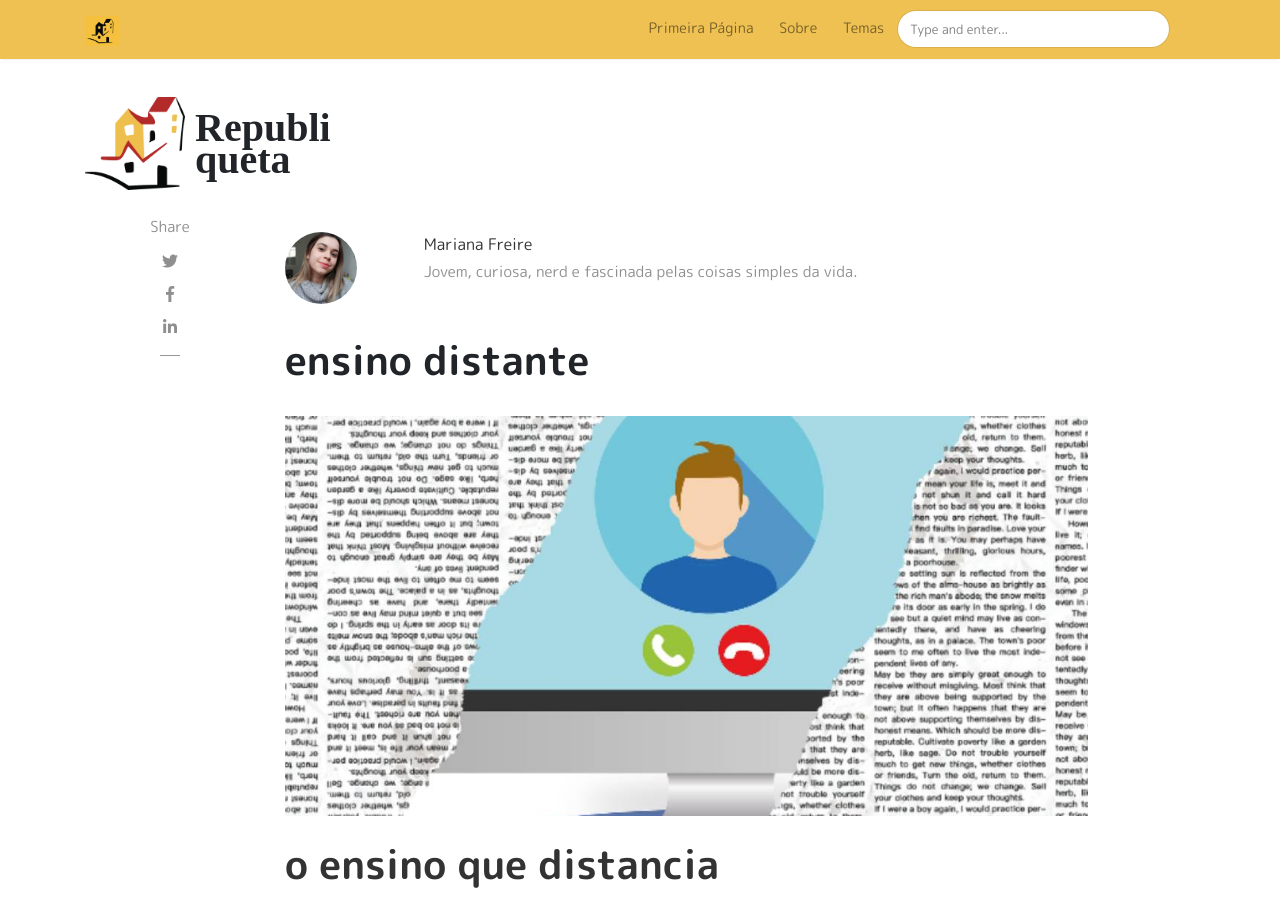
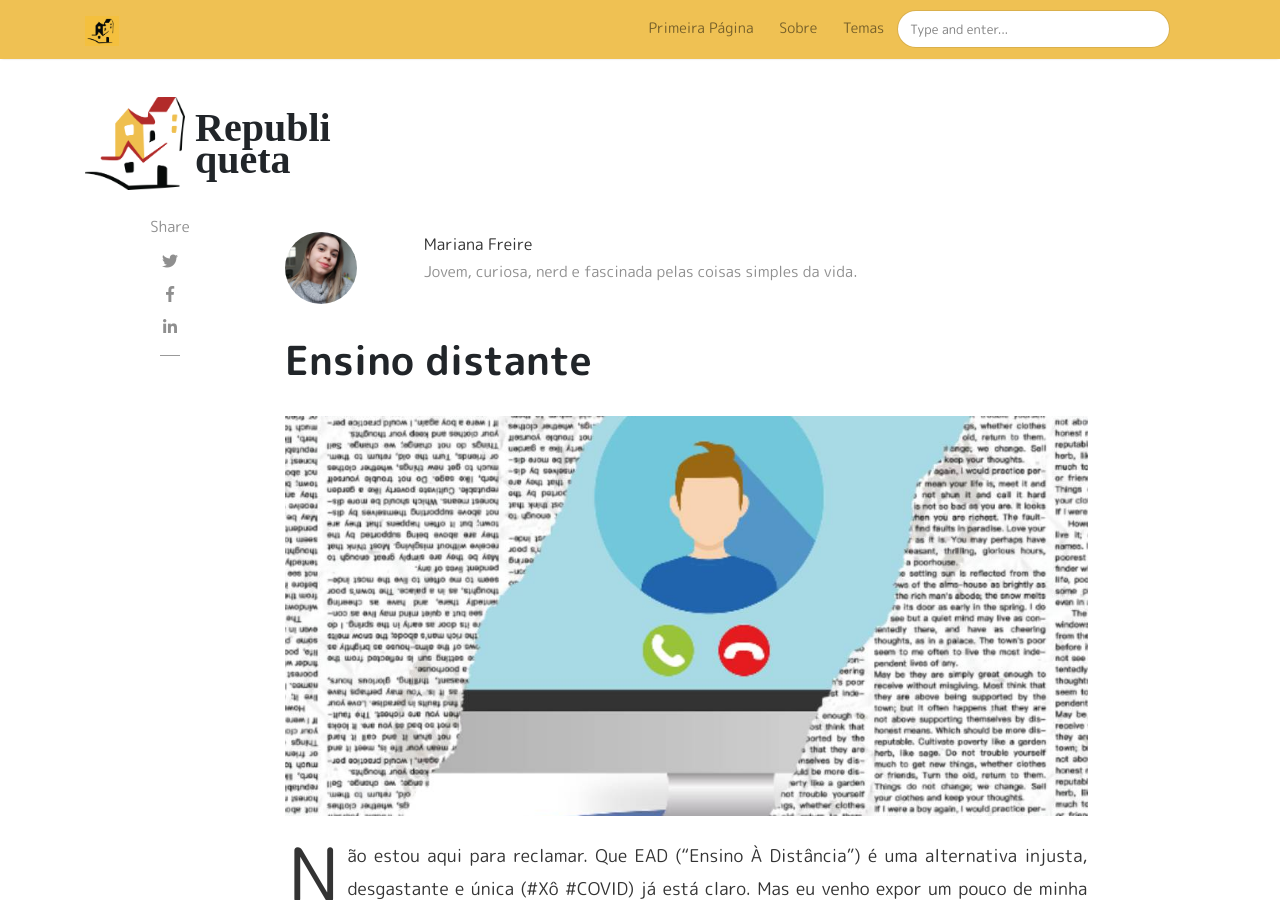
Before and after one commit to rafaelabcaffaro/republiqueta.github.io, a Jekyll site: the page built from _posts/2020-09-19-ensino-distante.md, in a window 1280 px wide and 900 px high. Built offline with Jekyll 4.4.1, drawn with Linux system fonts in a browser that asks for light colours; nearby versions of some CDN libraries; some web fonts are replaced; comment, search, counter and statistics services are not loaded.

Commit message:
Update 2020-09-19-ensino-distante.md

```diff
--- a/_posts/2020-09-19-ensino-distante.md
+++ b/_posts/2020-09-19-ensino-distante.md
@@ -1,6 +1,6 @@
 ---
 layout: post
-title: 'ensino distante'
+title: 'Ensino distante'
 author: mari
 description: um problema que não é só seu
 categories:
@@ -8,7 +8,6 @@ categories:
   - relacionamento
 image: assets/images/ensino_distante.jpg
 ---
-# o ensino que distancia
 Não estou aqui para reclamar. Que EAD ("Ensino À Distância") é uma alternativa injusta, desgastante e única (#Xô #COVID) já está claro. Mas eu venho expor um pouco de minha experiência como estudante. Antes e durante o tempo de EAD. Sei que os guerreiros não são poucos! (rs)
 
 Para início de conversa, gostaria de contar um pouco da minha história. Cursei meu ensino fundamental em escola pública e, desde pequena, sempre gostei de ler, aprender e ir à escola. Ingressei em uma fundação que concede bolsas para alunos de baixa renda (que, inclusive, contarei mais em artigos futuros) e tive o privilégio de ingressar gratuitamente em uma escola de excelência de SP. Agora estou numa faculdade pública e me dedico integralmente. Sempre fui muito curiosa e dedicada aos estudos e encontrei algumas oportunidades, graças a Deus. Organizada nos cadernos e presente nas aulas. Participante nos grupos e atenta ao professor. Mas agora está tudo bem diferente. Me sinto exausta, mas preguiçosa. Começo a questionar se realmente gosto do que estou aprendendo. Parece que o EAD tem mexido profundamente com a coisa que mais gostava de fazer.
```
